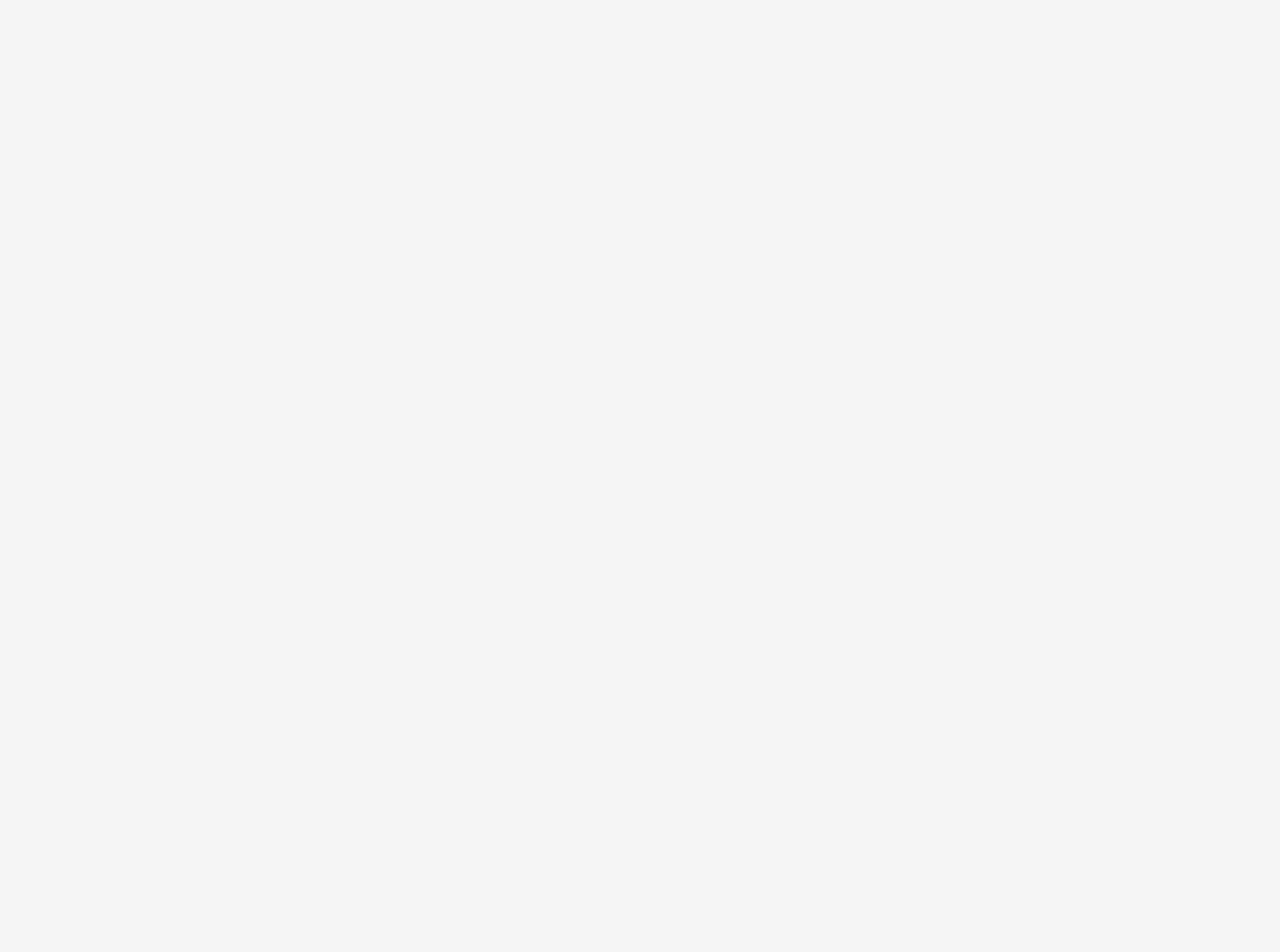
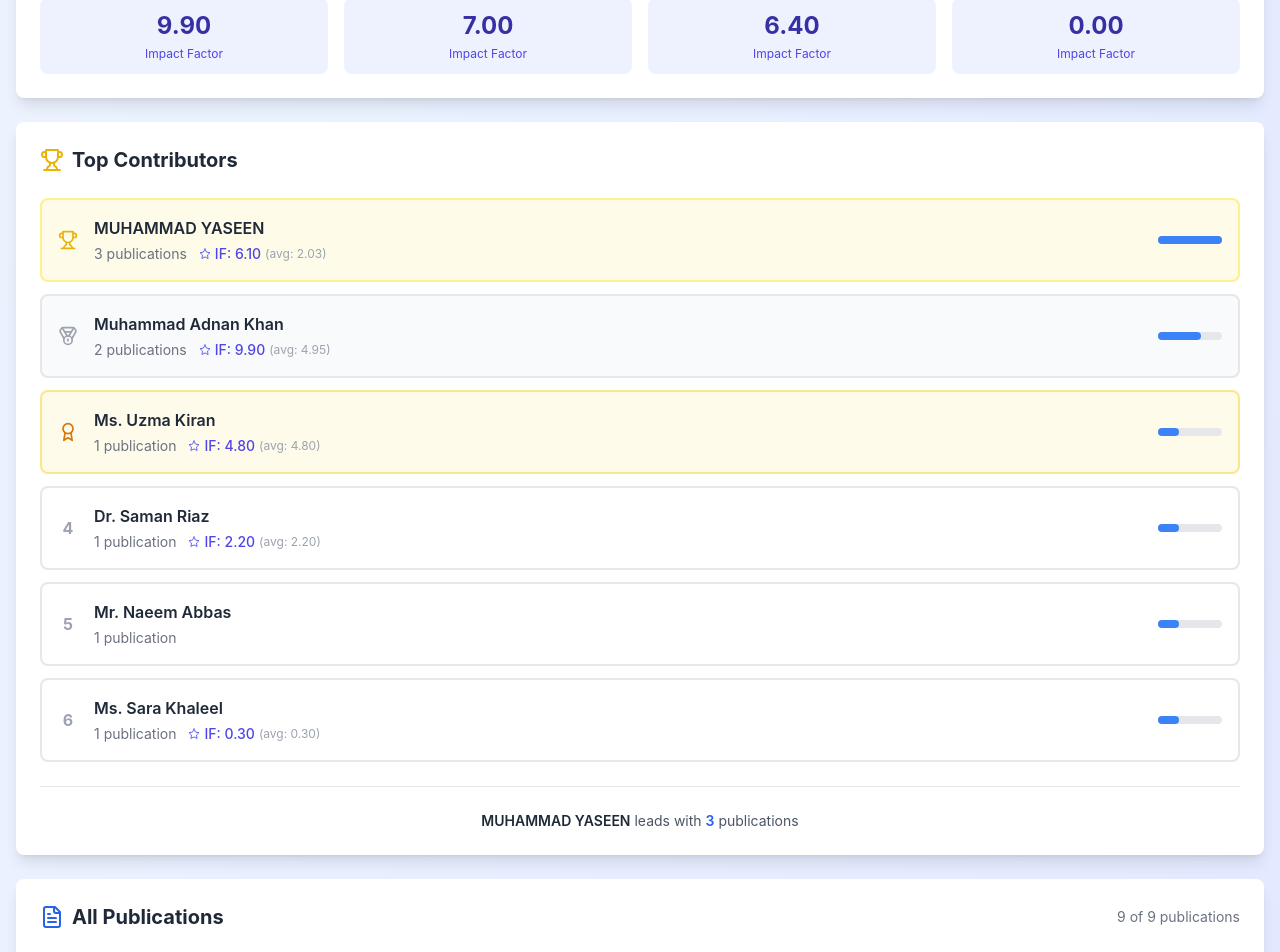
Before and after one commit to haroon147/publication_record, a React (Vite) app: page / in a window 1280 px wide. Shown: the part 1379-2331 px from the top of the page. Before the commit the page ends 800 px from the top, so only its background shows below. Built offline with nearby package versions, Linux system fonts and the light colour scheme.

Commit message:
Enhance data loading logic in App component to prioritize localStorage and fallback to default publications data. Added functionality to save default data to localStorage for future visits.

```diff
--- a/src/App.jsx
+++ b/src/App.jsx
@@ -1,13 +1,14 @@
 import React, { useState, useEffect } from 'react'
 import Dashboard from './components/Dashboard'
 import { FileText } from 'lucide-react'
+import { publicationsData } from './data/publications'
 
 const STORAGE_KEY = 'publication_records'
 
 function App() {
   const [publications, setPublications] = useState([])
 
-  // Load saved data on component mount
+  // Load data on component mount - prioritize localStorage, fallback to default data
   useEffect(() => {
     const savedData = localStorage.getItem(STORAGE_KEY)
     if (savedData) {
@@ -19,10 +20,23 @@ function App() {
           date: pub.date ? new Date(pub.date) : null
         }))
         setPublications(publicationsWithDates)
-        console.log('📂 Loaded saved publications:', publicationsWithDates.length)
+        console.log('📂 Loaded saved publications from localStorage:', publicationsWithDates.length)
       } catch (error) {
         console.error('Error loading saved data:', error)
+        // Fallback to default data if localStorage fails
+        setPublications(publicationsData)
       }
+    } else {
+      // No saved data, use default publications data
+      setPublications(publicationsData)
+      console.log('📂 Loaded default publications:', publicationsData.length)
+
+      // Save default data to localStorage for future visits
+      const dataToSave = publicationsData.map(pub => ({
+        ...pub,
+        date: pub.date ? pub.date.toISOString() : null
+      }))
+      localStorage.setItem(STORAGE_KEY, JSON.stringify(dataToSave))
     }
   }, [])
 
--- /dev/null
+++ b/src/data/publications.js
@@ -0,0 +1,97 @@
+// Publication records data - July 1, 2024 to June 30, 2025
+// Filtered from Excel data to include only publications within date range
+
+const parseDate = (dateStr) => {
+  if (!dateStr) return null
+  // Handle MM/DD/YYYY format
+  if (typeof dateStr === 'string' && dateStr.includes('/')) {
+    const parts = dateStr.split('/')
+    if (parts.length === 3) {
+      let month = parseInt(parts[0])
+      let day = parseInt(parts[1])
+      let year = parseInt(parts[2])
+      if (year < 100) year += 2000
+      return new Date(year, month - 1, day)
+    }
+  }
+  // Handle DD-MM-YYYY
+  if (typeof dateStr === 'string' && dateStr.includes('-') && !dateStr.match(/[A-Za-z]/)) {
+    const parts = dateStr.split('-')
+    if (parts.length === 3) {
+      let day = parseInt(parts[0])
+      let month = parseInt(parts[1])
+      let year = parseInt(parts[2])
+      if (year < 100) year += 2000
+      return new Date(year, month - 1, day)
+    }
+  }
+  return null
+}
+
+const extractAuthorName = (authorStr) => {
+  if (!authorStr) return 'Unknown'
+  const match = authorStr.toString().match(/^([^:]+)/)
+  return match ? match[1].trim() : authorStr.toString().trim()
+}
+
+const parseImpactFactor = (ifStr) => {
+  if (!ifStr || ifStr === 'NA' || ifStr === '--' || ifStr === 'N/A' || ifStr === '') return 0
+  if (typeof ifStr === 'number') return isNaN(ifStr) ? 0 : ifStr
+  const strValue = String(ifStr).trim()
+  if (strValue === 'Not IF' || strValue === 'Not mentioned yet' || strValue === 'Not Applicable' || strValue === 'Not IF') return 0
+  const cleaned = strValue.replace(/[^\d.-]/g, '')
+  if (cleaned) {
+    const parsed = parseFloat(cleaned)
+    return isNaN(parsed) ? 0 : parsed
+  }
+  return 0
+}
+
+// Raw Excel data - publications between July 1, 2024 - June 30, 2025
+// Extracted from Excel file with proper date and impact factor parsing
+const rawPublications = [
+  { title: "RapidMiner-based Clustering Techniques for Enhancing Intrusion Detection System (IDS) Performance", author: "Mr. Muhammad Haroon : 6260", date: "02/07/2024", journal: "Journal of Computing & Biomedical Informatics", scopus: "No", impactFactor: 0 },
+  { title: "Forensic Strategies for Revealing Memory Artifacts in IoT Devices", author: "Mr. Muhammad Haroon : 6260", date: "01/08/2024", journal: "Journal of Computing & Biomedical Informatics", scopus: "No", impactFactor: 0 },
+  { title: "Improving DeepFake Detection: A Comprehensive Review of Adversarial Robustness, Real-Time Processing and Evaluation Metrics", author: "Mr. Muhammad Haroon : 6260", date: "01/08/2024", journal: "Journal of Computing & Biomedical Informatics", scopus: "No", impactFactor: 0 },
+  { title: "EEVMC: An Energy Efficient Virtual Machine Consolidation Approach for Cloud Data Centers", author: "Dr. Farrukh Arslan", date: "01/08/2024", journal: "IEEE Access", scopus: "Yes", impactFactor: 3.4 },
+  { title: "Next-Generation Block Ciphers: Achieving Superior Memory Efficiency and Cryptographic Robustness for IoT Devices", author: "Ms. Saadia Aziz : 3322", date: "23/10/2024", journal: "Cryptography-mdpi", scopus: "Yes", impactFactor: 1.8 },
+  { title: "Transition-aware human activity recognition using an ensemble deep learning framework", author: "Muhammad Adnan Khan", date: "09/10/2024", journal: "Computers in Human Behavior", scopus: "Yes", impactFactor: 9.9 },
+  { title: "Genetic Diversity and Forensic Utility of X-STR Loci in Punjabi and Kashmiri Populations: Insights into Population Structure and Ancestry", author: "Muhammad Adnan Khan", date: "28/10/2024", journal: "Genes", scopus: "Yes", impactFactor: 2.8 },
+  { title: "Explanatory and predictive modeling of cybersecurity behaviors using protection motivation theory", author: "Ms. Uzma Kiran : 1629", date: "12/11/2024", journal: "Computers & Security", scopus: "Yes", impactFactor: 4.8 },
+  { title: "Convolutional Neural Networks: A Comprehensive Evaluation and Benchmarking of Pooling Layer Variants", author: "Dr. Saman Riaz : 7608", date: "12/11/2024", journal: "MDPI Symmetry", scopus: "Yes", impactFactor: 2.2 },
+  { title: "Optimizing smart home energy management for sustainability using machine learning technique", author: "Muhammad Adnan Khan", date: "25/11/2024", journal: "Discover Applied Sciences", scopus: "Yes", impactFactor: 2.4 },
+  { title: "Facial expression recognition using visible and IR by early fusion of deep learning with attention mechanism", author: "Muhammad Adnan Khan", date: "03/12/2024", journal: "PeerJ Computer Science", scopus: "Yes", impactFactor: 3.8 },
+  { title: "Structural association of requirements engineering challenges in GSD: interpretive structural modelling (ISM) approach", author: "MUHAMMAD YASEEN", date: "01/01/2025", journal: "Requirements Engineering", scopus: "Yes", impactFactor: 2.1 },
+  { title: "Smart buildings: Federated learning-driven secure, transparent and smart energy management system using XAI", author: "Muhammad Adnan Khan", date: "30/01/2025", journal: "Energy Reports", scopus: "Yes", impactFactor: 4.7 },
+  { title: "A Robust Hybrid Machine Learning based Implications and Preventions of Social Media Blackmailing and Cyber bullying: A Systematic Approach", author: "Mr. Adnan Ahmad", date: "09/02/2025", journal: "The Asian Bulletin of Big Data Management (ABBDM)", scopus: "Yes", impactFactor: 0 },
+  { title: "Next Word Prediction for Urdu using Deep Learning Techniques", author: "Mr. Muhammad Haroon : 6260", date: "27/02/2025", journal: "VFAST Transactions on Software Engineering", scopus: "No", impactFactor: 0.3 },
+  { title: "Prioritization of Functional Requirements Using Directed Graph and K-Means Clustering", author: "MUHAMMAD YASEEN", date: "01/03/2025", journal: "Journal of Software: Evolution and Process", scopus: "Yes", impactFactor: 2 },
+  { title: "Crime Forecasting Using Data Analytics in Pakistan", author: "Mr. Naeem Abbas : 7617", date: "01/03/2025", journal: "Journal of Computing & Biomedical Informatics (JCBI)", scopus: "No", impactFactor: 0 },
+  { title: "Efficient and Sustainable Video Surveillance Using CNN-LSTM Model for Suspicious Activity Detection", author: "Ms. Sara Khaleel", date: "02/03/2025", journal: "VFAST Transactions on Software Engineering", scopus: "No", impactFactor: 0.3 },
+  { title: "Secure and Transparent Banking: Explainable AI-Driven Federated Learning Model for Financial Fraud Detection", author: "Muhammad Adnan Khan", date: "27/03/2025", journal: "Journal of Risk and Financial Management", scopus: "No", impactFactor: 0 },
+  { title: "Requirements Engineering Model (REM): An Assessment Model for Software Vendor Organizations", author: "MUHAMMAD YASEEN", date: "01/04/2025", journal: "Journal of Software: Evolution and Process", scopus: "Yes", impactFactor: 2 },
+  { title: "A swin transformer and CNN fusion framework for accurate Parkinson disease classification in MRI", author: "Muhammad Adnan Khan", date: "29/04/2025", journal: "Scientific Reports", scopus: "Yes", impactFactor: 3.8 },
+  { title: "Blockchain enabled IoMT and transfer learning for ocular disease classification", author: "Muhammad Adnan Khan", date: "05/05/2025", journal: "SN Applied Sciences", scopus: "No", impactFactor: 0 }
+]
+
+// Process and filter publications
+const startDate = new Date(2024, 6, 1) // July 1, 2024
+const endDate = new Date(2025, 5, 30) // June 30, 2025
+
+export const publicationsData = rawPublications
+  .map(pub => {
+    const pubDate = parseDate(pub.date)
+    if (pubDate && pubDate >= startDate && pubDate <= endDate) {
+      return {
+        title: pub.title.trim(),
+        author: pub.author.trim(),
+        authorName: extractAuthorName(pub.author),
+        date: pubDate,
+        journal: pub.journal ? pub.journal.trim() : '',
+        scopus: pub.scopus && (pub.scopus.toLowerCase().includes('yes') || pub.scopus === 'Yes'),
+        impactFactor: parseImpactFactor(pub.impactFactor)
+      }
+    }
+    return null
+  })
+  .filter(pub => pub !== null)
```
